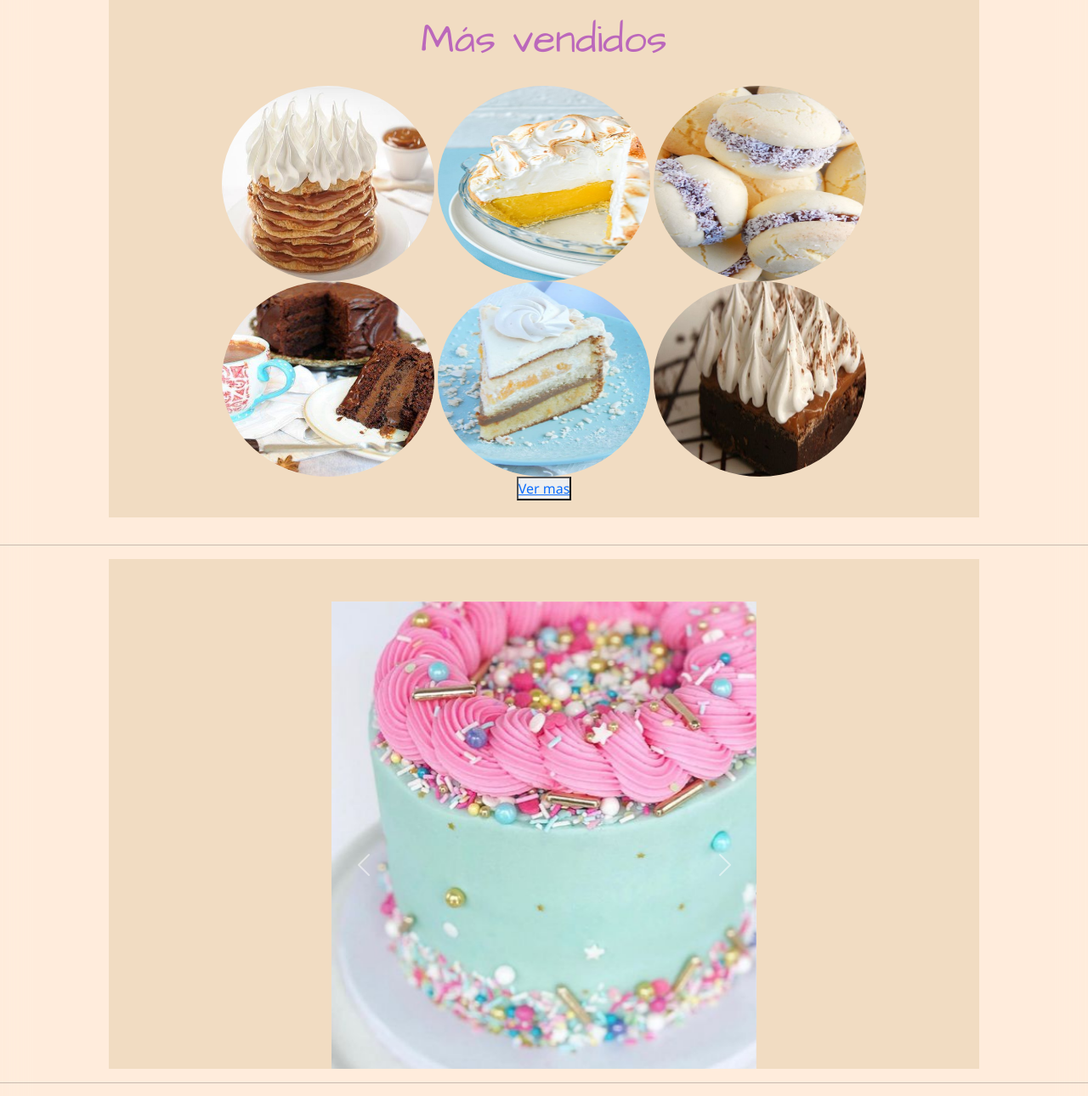
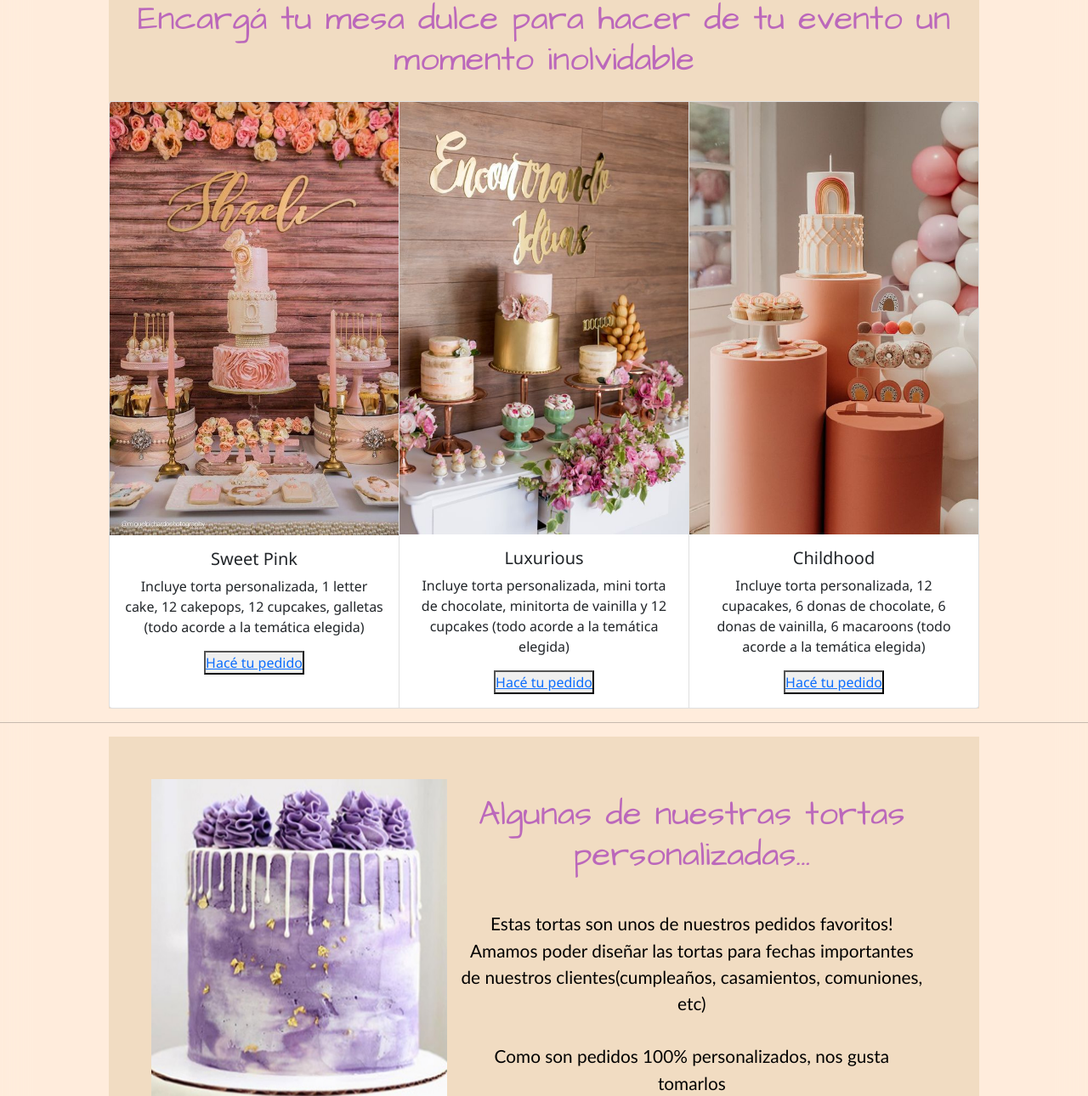
Before and after one commit to VillafaneMaria/DesarrolloWebCoder, a website: page index.html in a window 1280 px wide. Shown: the part 369-1659 px from the top of the page at 85% size. Drawn offline with nearby package versions, Linux system fonts and the light colour scheme.

Commit message:
agregado de cards en INDEX y corrigiendo detalles

```diff
--- a/estilos.css
+++ b/estilos.css
@@ -202,7 +202,7 @@ body{
 /*PRODUCTOS*/
 
 .contenedor{
-    width: 100%;
+    width: 90%;
     margin: auto;
 }
 
--- a/index.html
+++ b/index.html
@@ -36,24 +36,38 @@
     </header>
 
     <main>
-        <div class="contenedorFlex">
-            <section class="izquierdaMain">
-                <h2 class="masVendidos"> Más vendidos </h2>
-                <img src="./imagenes/tortarogel.jpg" alt="rogel" class="rogel">
-                <img src="./imagenes/lemonpie.jpg" alt="lemon pie" class="rogel">
-                <img src="./imagenes/alfajoresdemaicena.jpg" alt="alfajores" class="rogel">
-                <br>
-                <img src="./imagenes/tortamatilda.jpg" alt="torta de chocolate" class="rogel">
-                <img src="./imagenes/tortaclasica.jpg" alt="torta clasica" class="rogel">
-                <img src="./imagenes/brownie.jpg" alt="brownie" class="rogel">
-                <br>
-                <button class="boton"><a href="productos.html"> Ver mas</a></button>
-            </section>
+        <!--BOOTSTRAP-->
+        <div class="mesasDulce">
+            <h3 class="subtitulo"> Encargá tu mesa dulce para hacer de tu evento un momento inolvidable</h3>
+        <div class="card-group">
+            <div class="card">
+              <img src="./imagenes/mesaDulce4.jpg" class="card-img-top" alt="...">
+              <div class="card-body">
+                <h5 class="card-title">Sweet Pink</h5>
+                <p class="card-text">Incluye torta personalizada, 1 letter cake, 12 cakepops, 12 cupcakes, galletas (todo acorde a la temática elegida)</p>
+                <button class="card-text"><a href="contacto.html"> Hacé tu pedido</a></button>
+              </div>
+            </div>
+            <div class="card">
+              <img src="./imagenes/mesaDulce5.jpg" class="card-img-top" alt="...">
+              <div class="card-body">
+                <h5 class="card-title">Luxurious</h5>
+                <p class="card-text">Incluye torta personalizada, mini torta de chocolate, minitorta de vainilla y 12 cupcakes (todo acorde a la temática elegida)</p>
+                <button class="card-text"><a href="contacto.html"> Hacé tu pedido</a></button>
+              </div>
+            </div>
+            <div class="card">
+              <img src="./imagenes/mesaDulce7.jpg" class="card-img-top" alt="...">
+              <div class="card-body">
+                <h5 class="card-title">Childhood</h5>
+                <p class="card-text">Incluye torta personalizada, 12 cupacakes, 6 donas de chocolate, 6 donas de vainilla, 6 macaroons (todo acorde a la temática elegida)</p>
+                <button class="card-text"><a href="contacto.html"> Hacé tu pedido</a></button>
+              </div>
+            </div>
+          </div>
         </div>
-
         <hr>
-
-        <!--<section class="tortasPer">
+        <section class="tortasPer">
 
             <div class="bienvenidos">
                 <div class="tortas"> </div>
@@ -67,9 +81,24 @@
                 </div>
             </div>
         </section>
-        <br>-->
+        <hr>
 
-        <section class="tortasPer">
+    <div class="contenedorFlex">
+            <section class="izquierdaMain">
+                <h2 class="masVendidos"> Más vendidos </h2>
+                <img src="./imagenes/tortarogel.jpg" alt="rogel" class="rogel">
+                <img src="./imagenes/lemonpie.jpg" alt="lemon pie" class="rogel">
+                <img src="./imagenes/alfajoresdemaicena.jpg" alt="alfajores" class="rogel">
+                <br>
+                <img src="./imagenes/tortamatilda.jpg" alt="torta de chocolate" class="rogel">
+                <img src="./imagenes/tortaclasica.jpg" alt="torta clasica" class="rogel">
+                <img src="./imagenes/brownie.jpg" alt="brownie" class="rogel">
+                <br>
+                <button class="boton"><a href="productos.html"> Ver mas</a></button>
+            </section>
+        </div>-->
+
+        <!--<section class="tortasPer">
             <div class="bienvenidos">
                 <div class="tortas">
                     <div id="carouselExampleControlsNoTouching" class="carousel slide" data-bs-touch="false"
@@ -100,7 +129,7 @@
                 </div>
 
             </div>
-        </section>
+        </section>-->
 
         <hr>
         <section class="bienvenidos">
--- a/style.scss
+++ b/style.scss
@@ -1,13 +1,25 @@
+//DECLARACIONES GLOBALES
 $pink: rgb(159, 50, 163);
 $green: rgb(102, 58, 17);
+$coral: rgb(241, 220, 194);
 
 $primary: $pink;
 $secondary: $green;
+$backg: $coral;
 
-.titulo{
-    color: $primary;
+
+//INDEX
+.mesasDulce{
+    background-color:$coral;
+    margin-top: 2.5%;
+    margin-left: 10%;
+    margin-right: 10%;
+    overflow: hidden;
+
 }
 
-.header_em{
-    background-color: $secondary;
+.contenedorFlex{
+    img{
+        size: 500px 500px;
+    }
 }
```
Also changed, not shown: contacto.html (+3 -3 lines), sobremi.html (+1 -1 lines), imagenes/mesaDulce1jpg.jpg (added), imagenes/mesaDulce2.jpg (added), imagenes/mesaDulce3.jpg (added), imagenes/mesaDulce4.jpg (added), imagenes/mesaDulce5.jpg (added), imagenes/mesaDulce6.jpg (added), imagenes/mesaDulce7.jpg (added), imagenes/tartaOreo.jpg (added), style.css, 1 other file.
